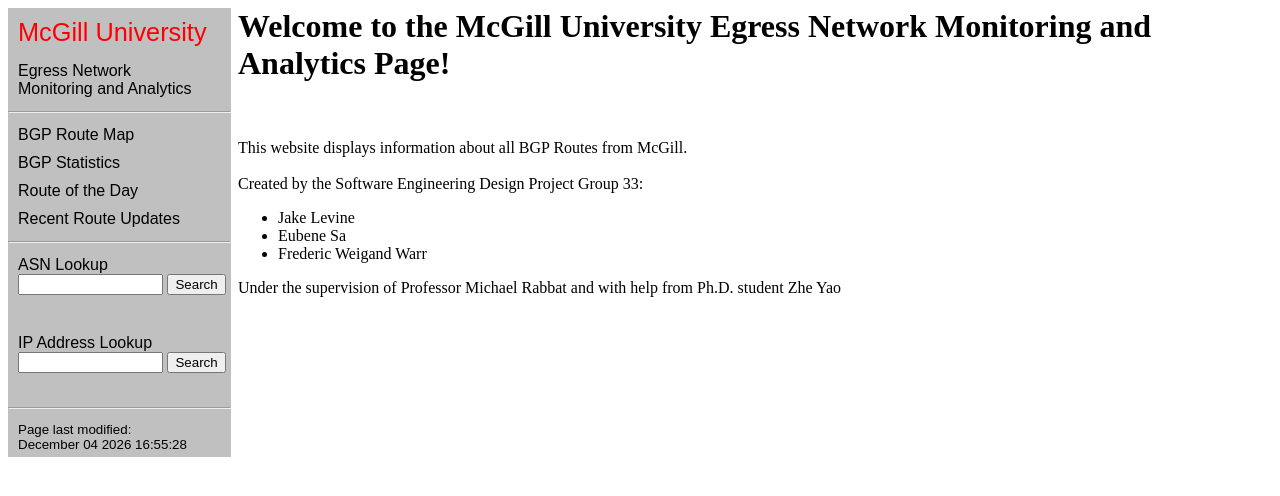
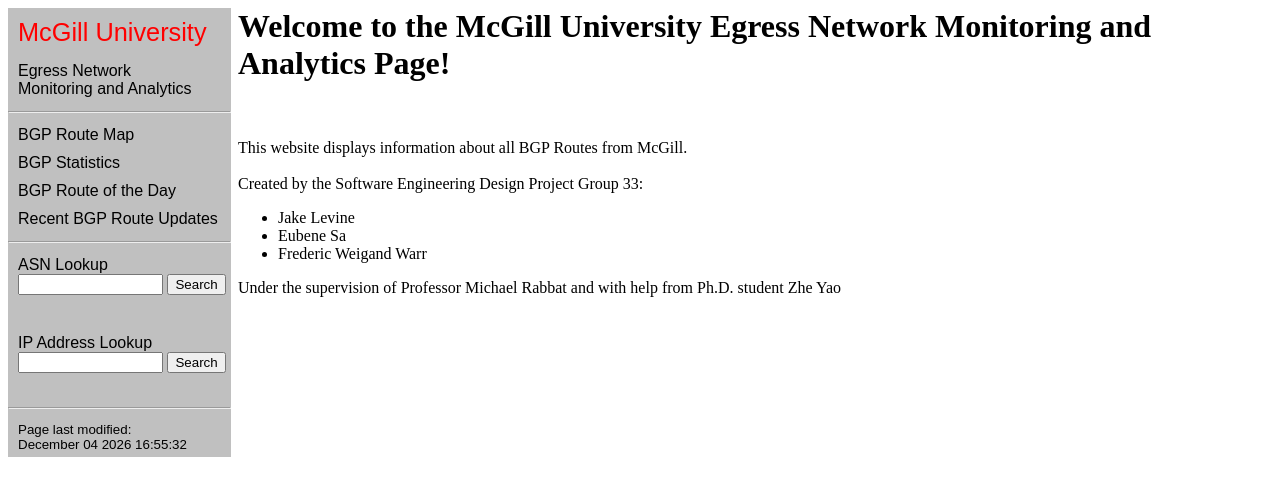
Before and after one commit to jgl2832/EgressNetwork, a PHP site: page /index.php in a window 1280 px wide. Shown: the top 496 px of the page. Run offline with PHP 8.4, Linux system fonts and the light colour scheme.

Commit message:
minor nav pane changes 2

```diff
--- a/nav.php
+++ b/nav.php
@@ -63,15 +63,15 @@ function verifyASN(asn){
 
 <div id="nav">
 
-	<div id="mcgill"> McGill University </div>
+	<div id="mcgill">McGill University</div>
 	<a href="index.php">Egress Network<br />Monitoring and Analytics</a>
 
 	<hr>
 
 	<a href="map.php">BGP Route Map</a>
 	<a href="bgp.php">BGP Statistics</a>
-	<a href="route.php">Route of the Day</a>
-	<a href="updates.php">Recent Route Updates</a>
+	<a href="route.php">BGP Route of the Day</a>
+	<a href="updates.php">Recent BGP Route Updates</a>
 
 	<hr>
 
```
